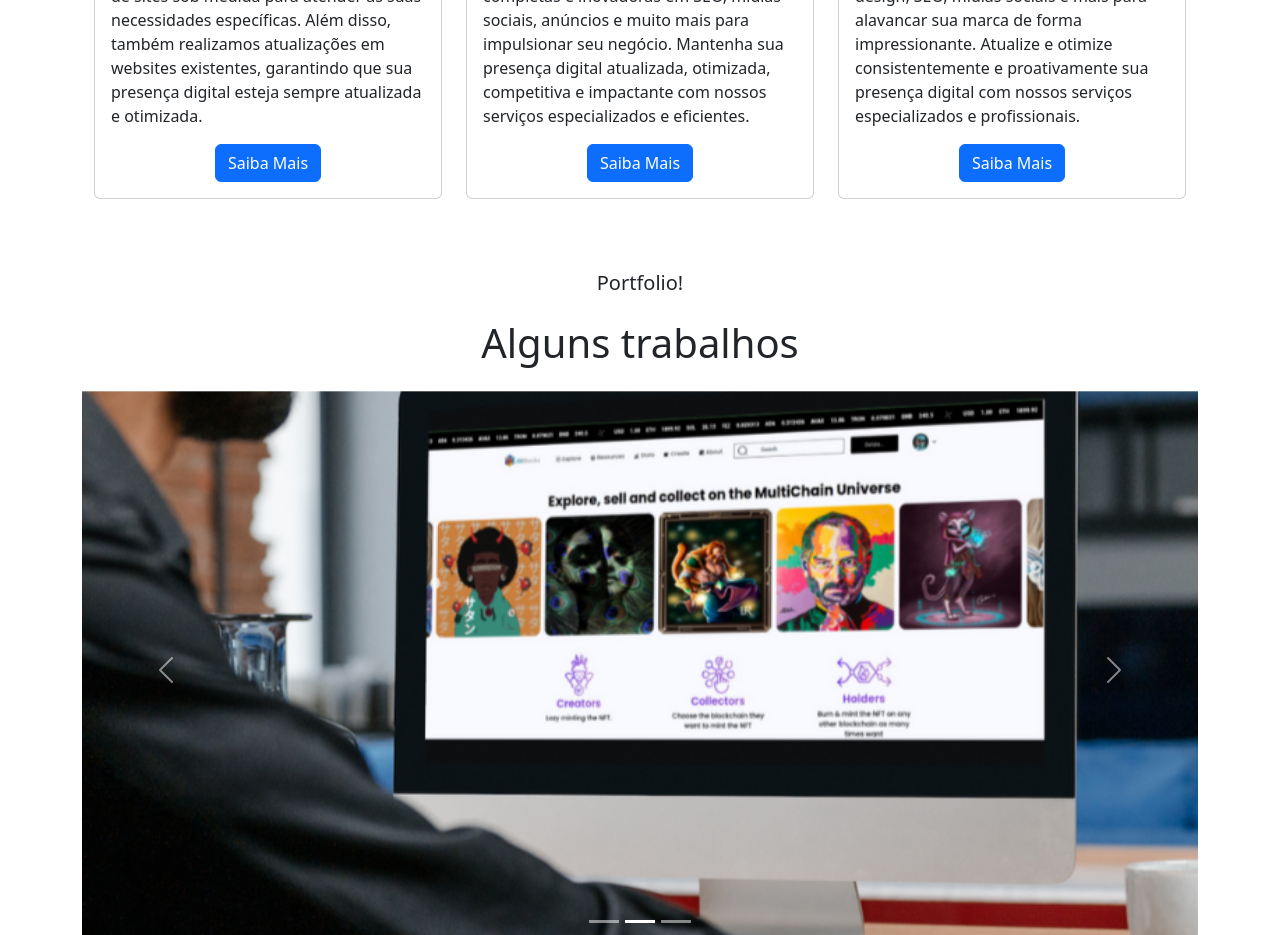
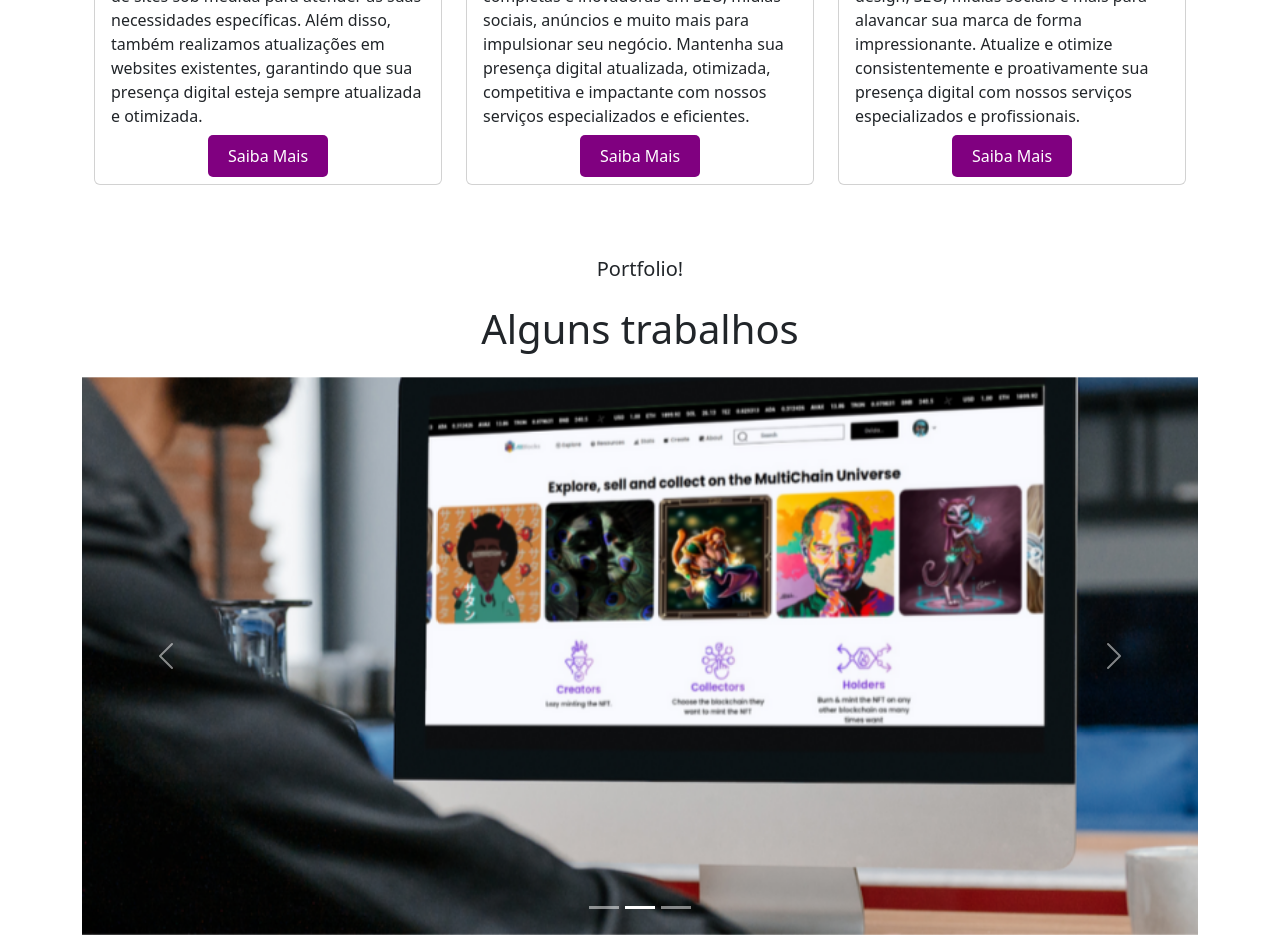
Before and after one commit to diegogaldino-dev/agenciadds, a React (Create React App) app: page / in a window 1280 px wide. Shown: the part 1620-2555 px from the top of the page. Built offline with nearby package versions, Linux system fonts and the light colour scheme.

Commit message:
adjusting service card button

```diff
--- a/src/components/pages/Cards/Cards.jsx
+++ b/src/components/pages/Cards/Cards.jsx
@@ -1,6 +1,6 @@
 import React from "react";
 import { Card } from "react-bootstrap";
-import { Link } from "react-router-dom";
+import { StyledSaibaMaisButton } from "./style";
 
 const Cards = ({ name, image, description, categoryLink }) => {
   return (
@@ -10,15 +10,14 @@ const Cards = ({ name, image, description, categoryLink }) => {
         <Card.Title>{name}</Card.Title>
         <Card.Text>{description}</Card.Text>
         <div className="text-center">
-          <Link
-            to={categoryLink}
-            className="btn btn-primary"
-            onClick={() => {
-              window.scrollTo(0, 0); // Scroll para o topo da página
-            }}
-          >
-            Saiba Mais
-          </Link>
+        <StyledSaibaMaisButton
+  to={categoryLink}
+  onClick={() => {
+    window.scrollTo(0, 0);
+  }}
+>
+  Saiba Mais
+</StyledSaibaMaisButton>
         </div>
       </Card.Body>
     </Card>
--- /dev/null
+++ b/src/components/pages/Cards/style.jsx
@@ -0,0 +1,16 @@
+import styled from "styled-components";
+import { Link } from 'react-router-dom';
+
+export const StyledSaibaMaisButton = styled(Link)`
+  background-color: purple;
+  color: white;
+  padding: 10px 20px;
+  border: none;
+  border-radius: 5px;
+  text-decoration: none;
+  cursor: pointer;
+
+  &:hover {
+    background-color: darkpurple;
+  }
+`;
```
